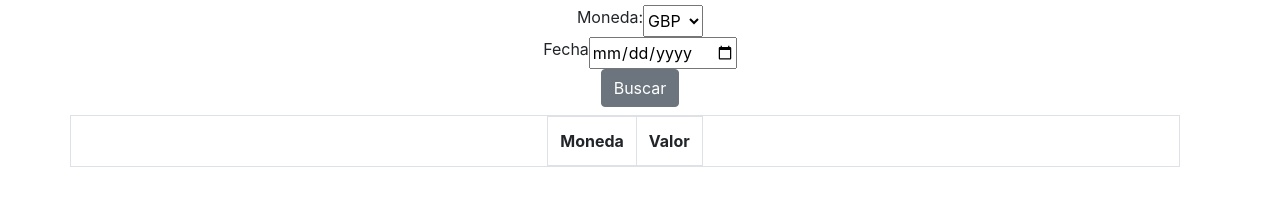
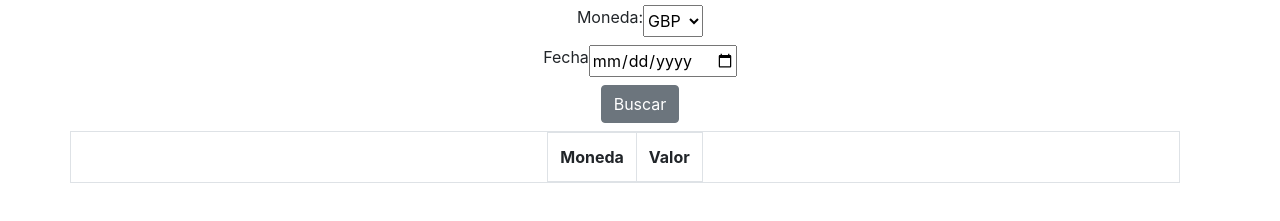
Before and after one commit to Castro-D/-Casa-de-cambio, a website: page index.html in a window 1280 px wide. Shown: the part 59-280 px from the top of the page. Drawn offline with nearby package versions, Linux system fonts and the light colour scheme.

Commit message:
agrega margenes

```diff
--- a/index.html
+++ b/index.html
@@ -13,7 +13,7 @@
         <div class='row justify-content-center mt-2'>
             <h1>Casa de cambio</h1>
         </div>
-        <div class='row justify-content-center'>
+        <div class='row justify-content-center mb-2'>
             <label for="bases">Moneda:</label>
             <select id="bases" name="bases">
                 <option>GBP</option>
@@ -50,11 +50,11 @@
                 <option>AUD</option>
             </select>
         </div>
-        <div class='row justify-content-center'>
+        <div class='row justify-content-center mb-2'>
             <label for="fecha">Fecha</label>
             <input id="fecha" name="fecha" type="date" required />
         </div>
-        <div class='row justify-content-center'>
+        <div class='row justify-content-center mb-2'>
             <button type="button" class="btn btn-secondary">Buscar</button>
         </div>
         <table class='table row justify-content-center mt-2 table-bordered'>
```
